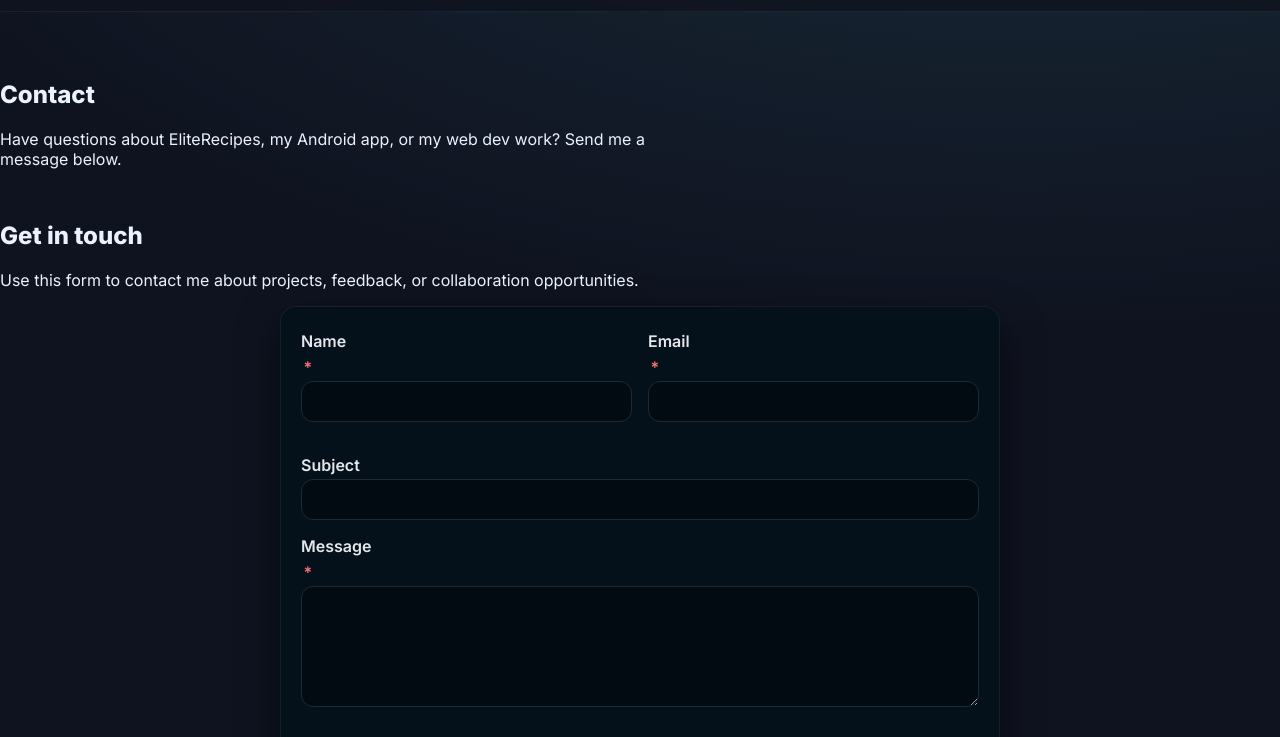
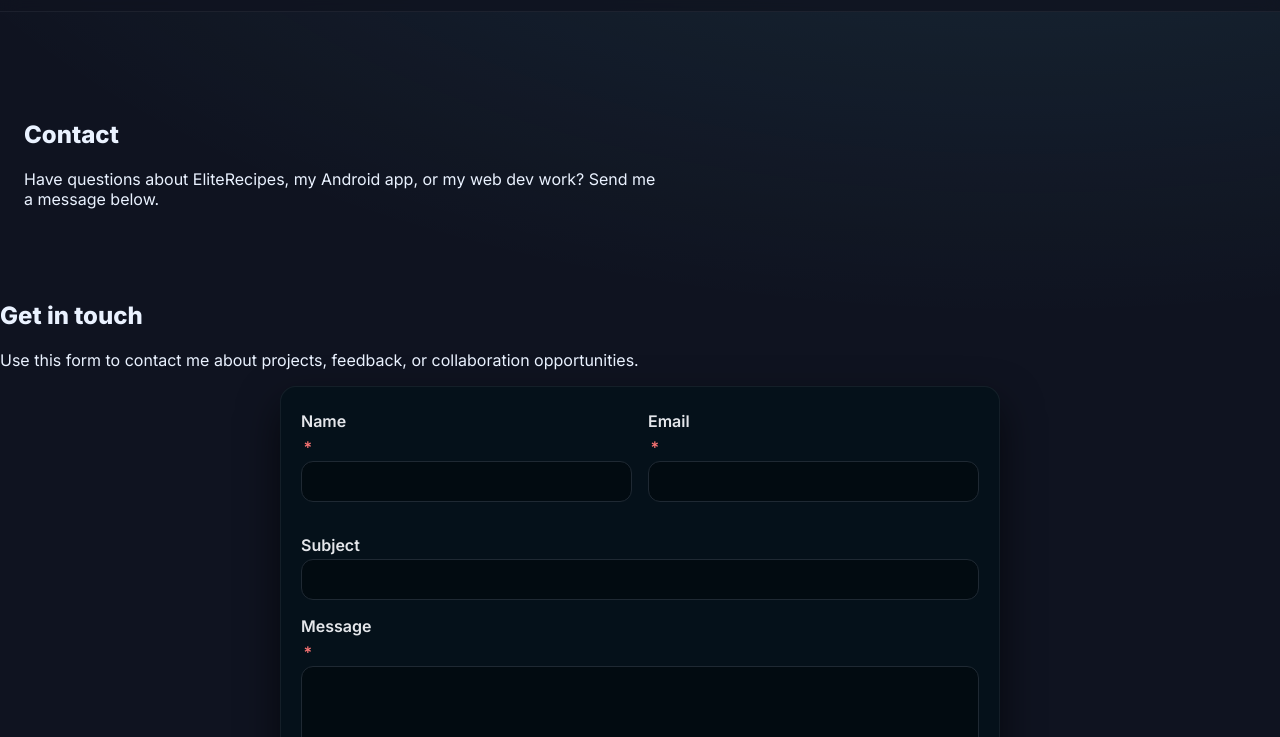
Before and after one commit to RichardDelorme/EliteRecipes, a plain HTML site: page contact.html in a window 1280 px wide. Shown: the part 57-794 px from the top of the page. Drawn offline with Linux system fonts and the light colour scheme.

Commit message:
Add files via upload

```diff
--- a/styles.css
+++ b/styles.css
@@ -220,3 +220,7 @@ input:focus, textarea:focus { outline: 2px solid #38bdf8; }
   font-size: 0.8rem;
   color: #9ca3af;
 }
+/* Fix Contact page header padding */
+.hero-sub .hero-body {
+  padding: 2.5rem 1.5rem;
+}
```
